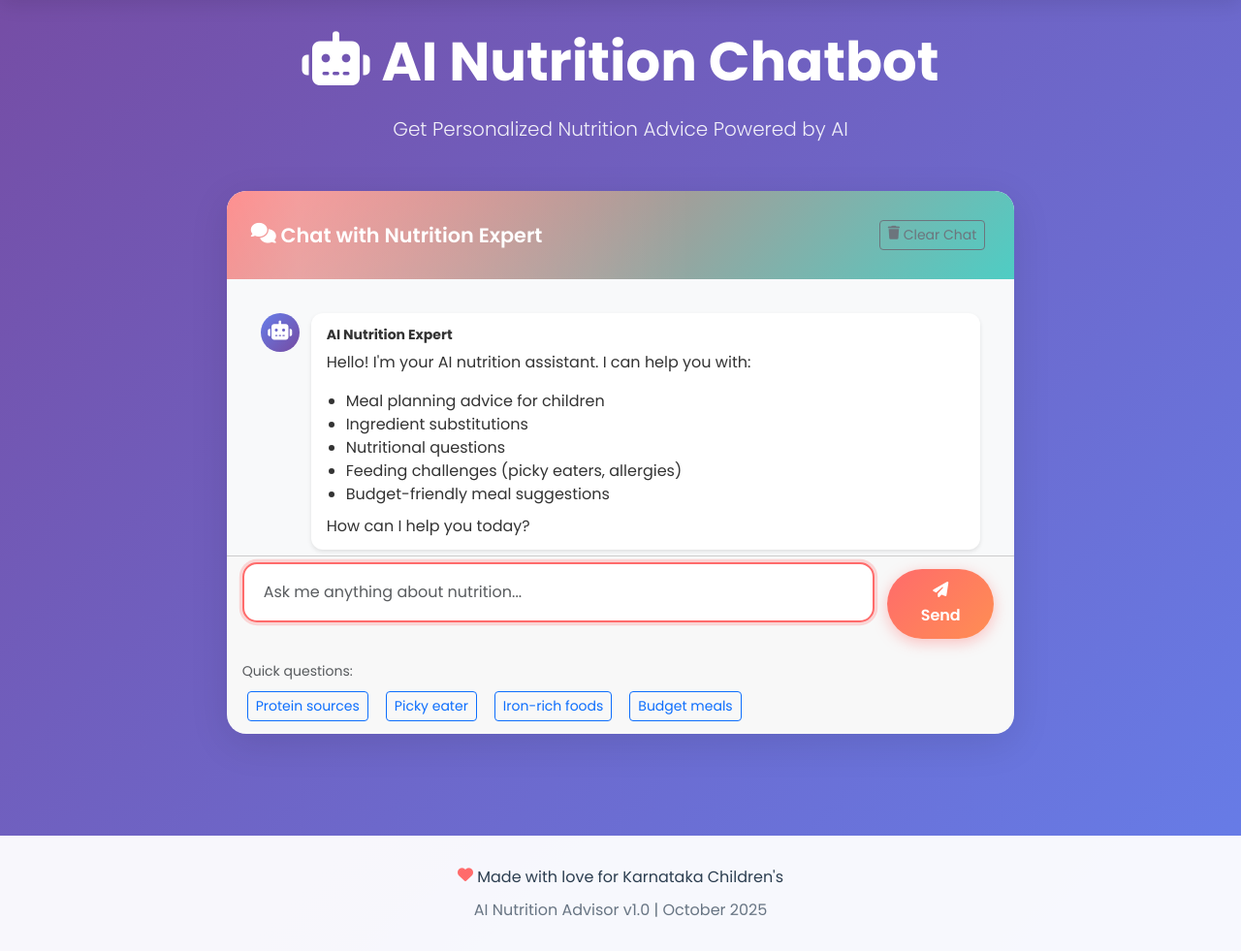
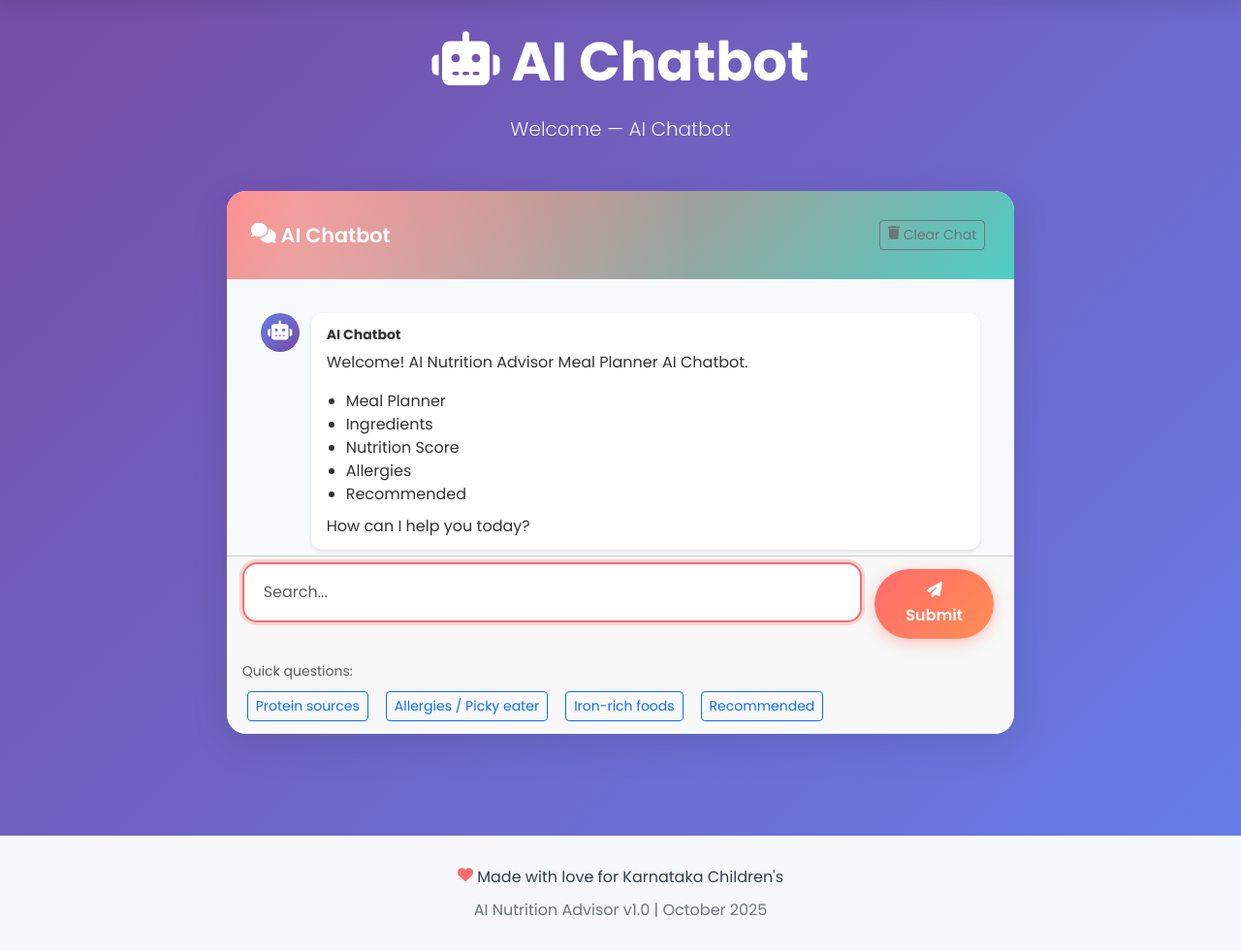
Before and after one commit to yogeeshsm/ai-nutrition-advisor3, a Flask app: page /chatbot in a window 1280 px wide; the page is wider, and only the part inside the window is pictured. Shown: the part 104-1085 px from the top of that part at 97% size. Run offline with Flask 3, Linux system fonts and the light colour scheme.

Commit message:
i18n: Add translation helper usage to index and chatbot templates; add UI keys to translator.py

```diff
--- a/templates/chatbot.html
+++ b/templates/chatbot.html
@@ -1,14 +1,14 @@
 {% extends "base.html" %}
 
-{% block title %}AI Nutrition Chatbot - AI Nutrition Advisor{% endblock %}
+{% block title %}{{ t('ai_chatbot') }} - {{ t('app_title') }}{% endblock %}
 
 {% block content %}
 <div class="text-center mb-5">
     <h1 class="display-4 fw-bold" style="color: white;">
-        <i class="fas fa-robot"></i> AI Nutrition Chatbot
+        <i class="fas fa-robot"></i> {{ t('ai_chatbot') }}
     </h1>
     <p class="lead" style="color: white; opacity: 0.9;">
-        Get Personalized Nutrition Advice Powered by AI
+        {{ t('welcome') }} — {{ t('ai_chatbot') }}
     </p>
 </div>
 
@@ -19,10 +19,10 @@
             <div class="card-header">
                 <div class="d-flex justify-content-between align-items-center">
                     <div>
-                        <i class="fas fa-comments"></i> Chat with Nutrition Expert
+                        <i class="fas fa-comments"></i> {{ t('ai_chatbot') }}
                     </div>
                     <button class="btn btn-sm btn-outline-secondary" onclick="clearChat()">
-                        <i class="fas fa-trash"></i> Clear Chat
+                        <i class="fas fa-trash"></i> {{ t('clear_chat') }}
                     </button>
                 </div>
             </div>
@@ -35,16 +35,16 @@
                         <i class="fas fa-robot"></i>
                     </div>
                     <div class="message-content">
-                        <strong>AI Nutrition Expert</strong>
-                        <p>Hello! I'm your AI nutrition assistant. I can help you with:</p>
+                        <strong>{{ t('ai_chatbot') }}</strong>
+                        <p>{{ t('welcome') }}! {{ t('app_title') }} {{ t('meal_planner') }} {{ t('ai_chatbot') }}.</p>
                         <ul>
-                            <li>Meal planning advice for children</li>
-                            <li>Ingredient substitutions</li>
-                            <li>Nutritional questions</li>
-                            <li>Feeding challenges (picky eaters, allergies)</li>
-                            <li>Budget-friendly meal suggestions</li>
+                            <li>{{ t('meal_planner') }}</li>
+                            <li>{{ t('ingredients') }}</li>
+                            <li>{{ t('nutrition_score') }}</li>
+                            <li>{{ t('allergies') }}</li>
+                            <li>{{ t('recommended') }}</li>
                         </ul>
-                        <p>How can I help you today?</p>
+                        <p>{{ t('how_can_i_help') if 'how_can_i_help' in languages else 'How can I help you today?' }}</p>
                     </div>
                 </div>
             </div>
@@ -55,29 +55,29 @@
                     <input type="text"
                            id="userMessage"
                            class="form-control"
-                           placeholder="Ask me anything about nutrition..."
+                           placeholder="{{ t('search') }}..."
                            required
                            autocomplete="off">
                     <button type="submit" class="btn btn-primary" id="sendBtn">
-                        <i class="fas fa-paper-plane"></i> Send
+                        <i class="fas fa-paper-plane"></i> {{ t('submit') }}
                     </button>
                 </form>
 
                 <!-- Quick Questions -->
                 <div class="mt-3">
-                    <small class="text-muted">Quick questions:</small>
+                    <small class="text-muted">{{ t('quick_questions') if 'quick_questions' in languages else 'Quick questions:' }}</small>
                     <div class="d-flex flex-wrap gap-2 mt-1">
                         <button class="btn btn-sm btn-outline-primary" onclick="askQuestion('What are good protein sources for vegetarian children?')">
-                            Protein sources
+                            {{ t('protein') }} sources
                         </button>
                         <button class="btn btn-sm btn-outline-primary" onclick="askQuestion('My child refuses vegetables. What should I do?')">
-                            Picky eater
+                            {{ t('allergies') }} / Picky eater
                         </button>
                         <button class="btn btn-sm btn-outline-primary" onclick="askQuestion('How to increase iron in diet?')">
-                            Iron-rich foods
+                            {{ t('iron') }}-rich foods
                         </button>
                         <button class="btn btn-sm btn-outline-primary" onclick="askQuestion('Budget-friendly meal ideas?')">
-                            Budget meals
+                            {{ t('recommended') }}
                         </button>
                     </div>
                 </div>
--- a/translator.py
+++ b/translator.py
@@ -83,8 +83,33 @@ TRANSLATIONS = {
         'vegan': 'Vegan',
         'non_veg': 'Non-Vegetarian',
 
+    # UI labels
+    'number_of_children': 'Number of Children',
+    'weekly_budget': 'Weekly Budget (₹)',
+    'age_group_label': 'Age Group',
+    'exclude_allergens': 'Exclude Allergens',
+    'select_all': 'Select All',
+    'clear_all': 'Clear All',
+    'recommended': 'Recommended',
+    'ingredients_selected': '{count} ingredients selected',
+    'generate_meal_plan': 'Generate Meal Plan',
+    'optimizing_meal_plan': 'Optimizing meal plan...',
+    'this_may_take': 'This may take 10-20 seconds',
+    'download_csv': 'Download CSV',
+    'download_pdf': 'Download PDF',
+    'download_json': 'Download JSON',
+    'print': 'Print',
+    'scan_to_share_plan': 'Scan to share plan',
+
+        # Metrics
+        'total_cost': 'Total Cost',
+        'nutrition_score': 'Nutrition Score',
+        'avg_daily_calories': 'Avg Daily Calories',
+        'avg_daily_protein': 'Avg Daily Protein',
+
         # Messages
         'meal_plan_saved': 'Meal plan saved successfully!',
+    'clear_chat': 'Clear Chat',
         'data_updated': 'Data updated successfully!',
         'error_occurred': 'An error occurred. Please try again.',
     },
@@ -137,9 +162,34 @@ TRANSLATIONS = {
         'dietary_preferences': 'आहार वरीयताएँ',
         'vegetarian': 'शाकाहारी',
         'vegan': 'शुद्ध शाकाहारी',
-        'non_veg': 'मांसाहारी',
+    'non_veg': 'मांसाहारी',
+    # UI labels
+    'number_of_children': 'बच्चों की संख्या',
+    'weekly_budget': 'साप्ताहिक बजट (₹)',
+    'age_group_label': 'आयु समूह',
+    'exclude_allergens': 'एलर्जी हटाएं',
+    'select_all': 'सभी चुनें',
+    'clear_all': 'सभी हटाएं',
+    'recommended': 'अनुशंसित',
+    'ingredients_selected': '{count} सामग्री चुनी गईं',
+    'generate_meal_plan': 'भोजन योजना बनाएं',
+    'optimizing_meal_plan': 'भोजन योजना अनुकूलित की जा रही है...',
+    'this_may_take': 'यह 10-20 सेकंड ले सकता है',
+    'download_csv': 'CSV डाउनलोड करें',
+    'download_pdf': 'PDF डाउनलोड करें',
+    'download_json': 'JSON डाउनलोड करें',
+    'print': 'प्रिंट करें',
+    'scan_to_share_plan': 'योजना साझा करने के लिए स्कैन करें',
 
-        'meal_plan_saved': 'भोजन योजना सफलतापूर्वक सहेजी गई!',
+        # Metrics
+        'total_cost': 'कुल लागत',
+        'nutrition_score': 'पोषण स्कोर',
+        'avg_daily_calories': 'औसत दैनिक कैलोरी',
+        'avg_daily_protein': 'औसत दैनिक प्रोटीन',
+
+
+    'meal_plan_saved': 'भोजन योजना सफलतापूर्वक सहेजी गई!',
+    'clear_chat': 'चैट साफ़ करें',
         'data_updated': 'डेटा सफलतापूर्वक अपडेट किया गया!',
         'error_occurred': 'एक त्रुटि उत्पन्न हुई। कृपया पुनः प्रयास करें।',
     },
```
Also changed, not shown: templates/index.html (+25 -25 lines).
